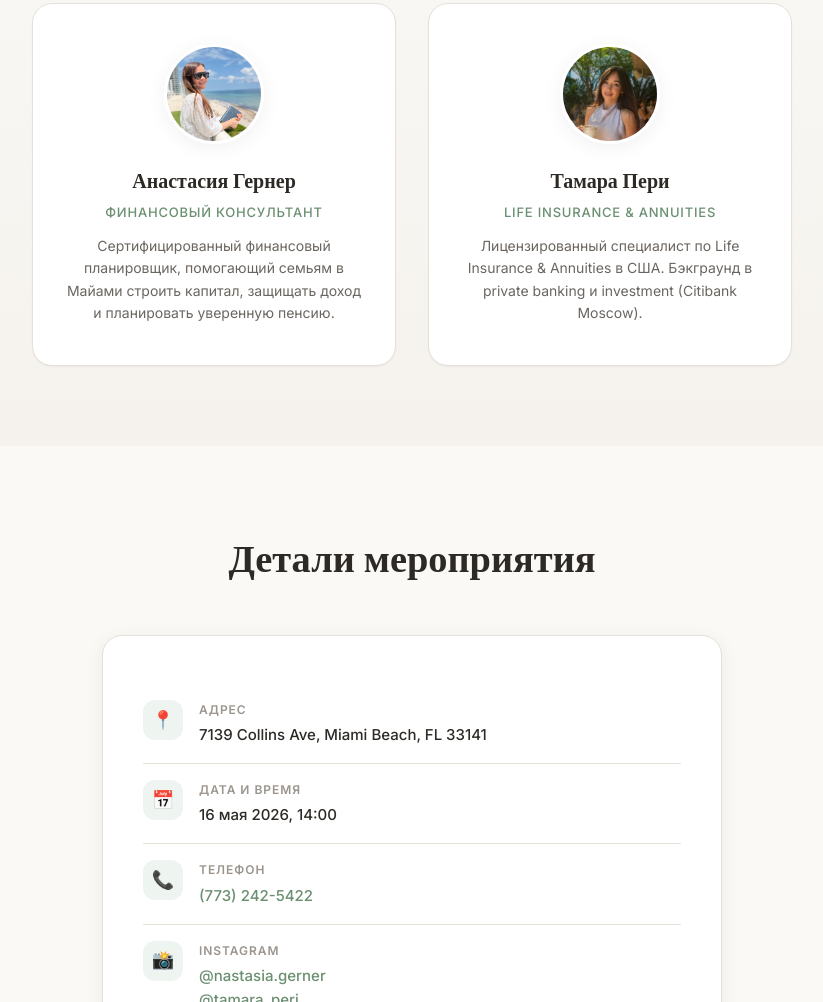
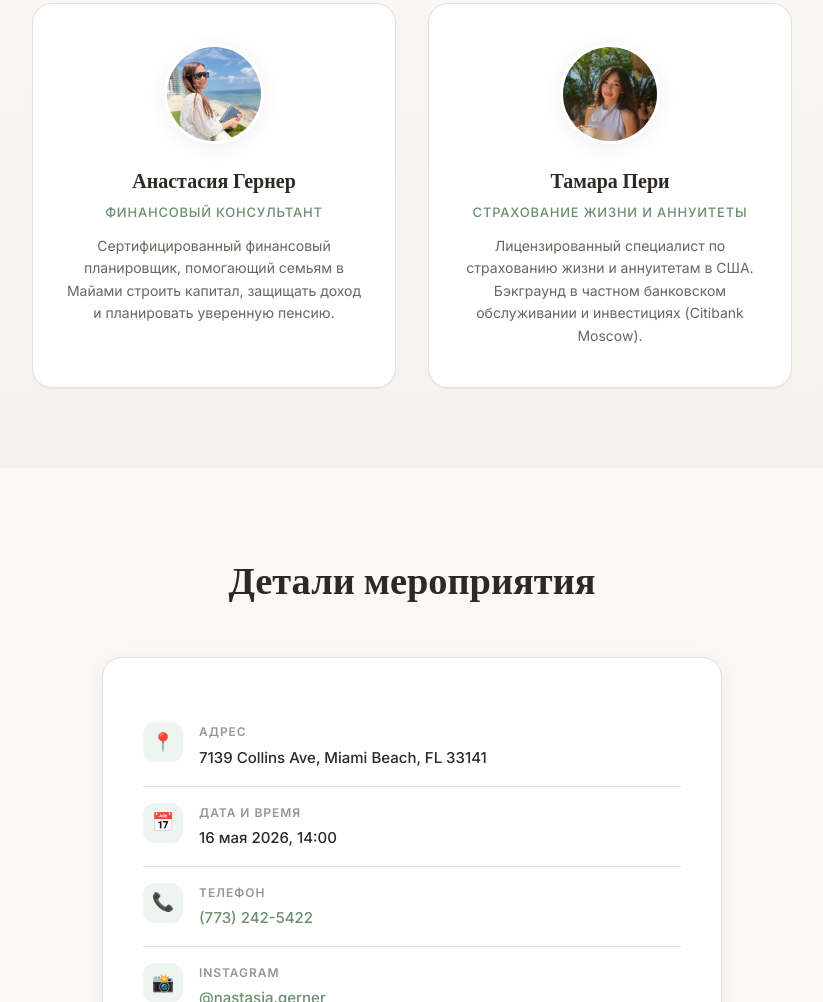
Before and after one commit to zheniamotolov/Anastasia-insurance, a plain HTML site: page tea-meet-purchase.html in a window 1280 px wide. Shown: the part 1908-2910 px from the top of the page, without its empty margins (228-1051 px from the left). Drawn offline with nearby package versions, Linux system fonts and the light colour scheme.

Commit message:
Translate Tamara Peri bio to proper Russian
English terms (Life Insurance & Annuities, private banking, investment)
now shown in Russian for RU mode, kept in English for EN mode.

Co-Authored-By: Claude Opus 4.6 <noreply@anthropic.com>

```diff
--- a/tea-meet-purchase.html
+++ b/tea-meet-purchase.html
@@ -743,8 +743,8 @@
       <div class="speaker-card animate-on-scroll">
         <img src="images/tamara-peri.jpeg" alt="Tamara Peri" class="speaker-avatar">
         <h3 data-ru="Тамара Пери" data-en="Tamara Peri">Тамара Пери</h3>
-        <div class="speaker-role" data-ru="Life Insurance & Annuities" data-en="Life Insurance & Annuities">Life Insurance & Annuities</div>
-        <p data-ru="Лицензированный специалист по Life Insurance & Annuities в США. Бэкграунд в private banking и investment (Citibank Moscow)." data-en="Licensed Life Insurance & Annuities specialist in the US. Background in private banking and investment (Citibank Moscow).">Лицензированный специалист по Life Insurance & Annuities в США. Бэкграунд в private banking и investment (Citibank Moscow).</p>
+        <div class="speaker-role" data-ru="Страхование жизни и аннуитеты" data-en="Life Insurance & Annuities">Страхование жизни и аннуитеты</div>
+        <p data-ru="Лицензированный специалист по страхованию жизни и аннуитетам в США. Бэкграунд в частном банковском обслуживании и инвестициях (Citibank Moscow)." data-en="Licensed Life Insurance & Annuities specialist in the US. Background in private banking and investment (Citibank Moscow).">Лицензированный специалист по страхованию жизни и аннуитетам в США. Бэкграунд в частном банковском обслуживании и инвестициях (Citibank Moscow).</p>
       </div>
     </div>
   </section>
```
Also changed, not shown: tea-meet.html (+2 -2 lines).
